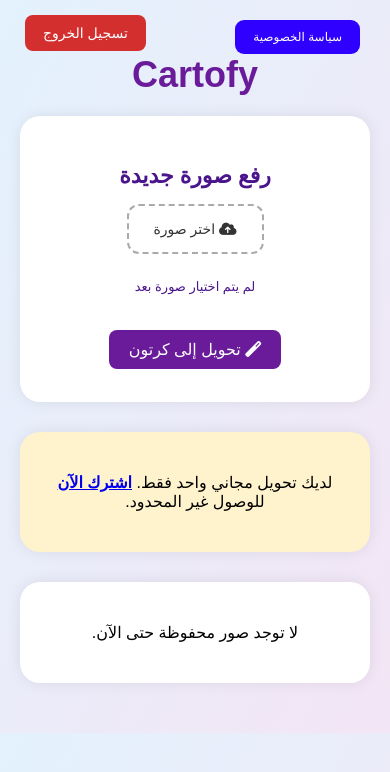
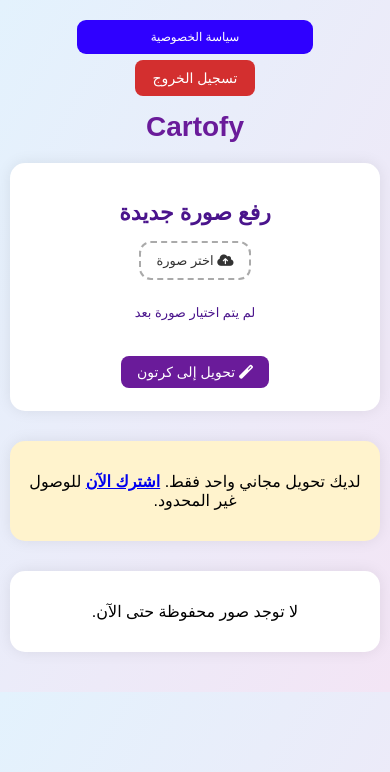
Before and after one commit to foad60412/cartofy-ai, a Flask app: page /dashboard in a window 390 px wide. Shown: the top 772 px of the page. Run offline with Flask 3, Linux system fonts and the light colour scheme; the visitor is signed in with stand-in values (Sample User, id 1); data that the repository does not hold is empty; some libraries are stand-ins or nearby versions.

Commit message:
تحسين تجاوب التصميم للهاتف

```diff
--- a/templates/dashboard.html
+++ b/templates/dashboard.html
@@ -205,6 +205,54 @@
       color: #4a148c;
       font-weight: bold;
     }
+    @media (max-width: 768px) {
+  .header-bar {
+    flex-direction: column;
+    gap: 10px;
+    text-align: center;
+  }
+
+  .logo {
+    font-size: 28px;
+    margin-top: 0;
+    margin-bottom: 10px;
+  }
+
+  .container {
+    padding: 10px;
+  }
+
+  .card, .image-card {
+    padding: 15px;
+    border-radius: 15px;
+  }
+
+  .custom-file-upload {
+    font-size: 13px;
+    padding: 10px 15px;
+  }
+
+  .btn, .btn-danger {
+    font-size: 14px;
+    padding: 8px 16px;
+  }
+
+  .image-card img {
+    max-width: 100%;
+    height: auto;
+  }
+
+  .btn-group {
+    flex-direction: column;
+    gap: 10px;
+  }
+
+  .privacy-circle, .logout-btn {
+    width: 100%;
+    max-width: 200px;
+  }
+}
+
   </style>
 </head>
 <body>
```
